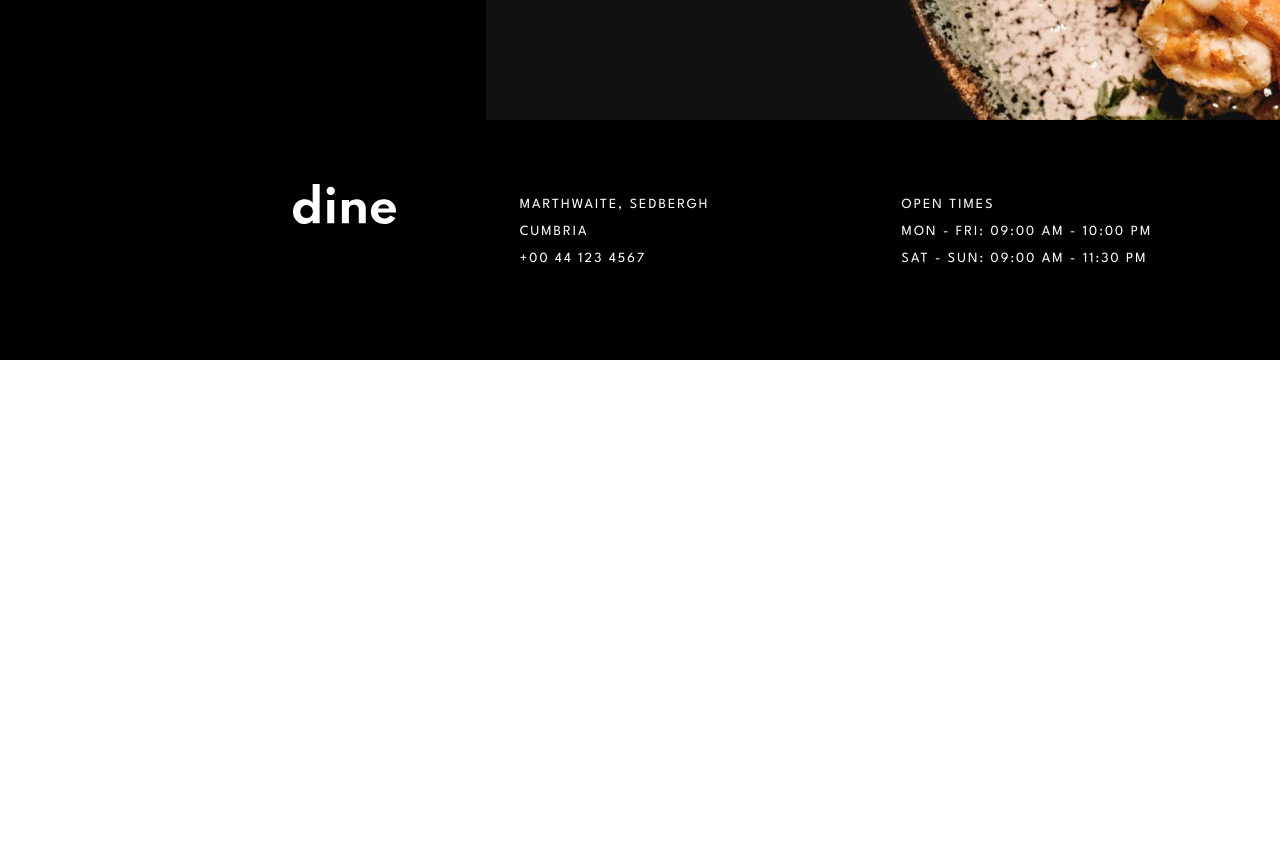
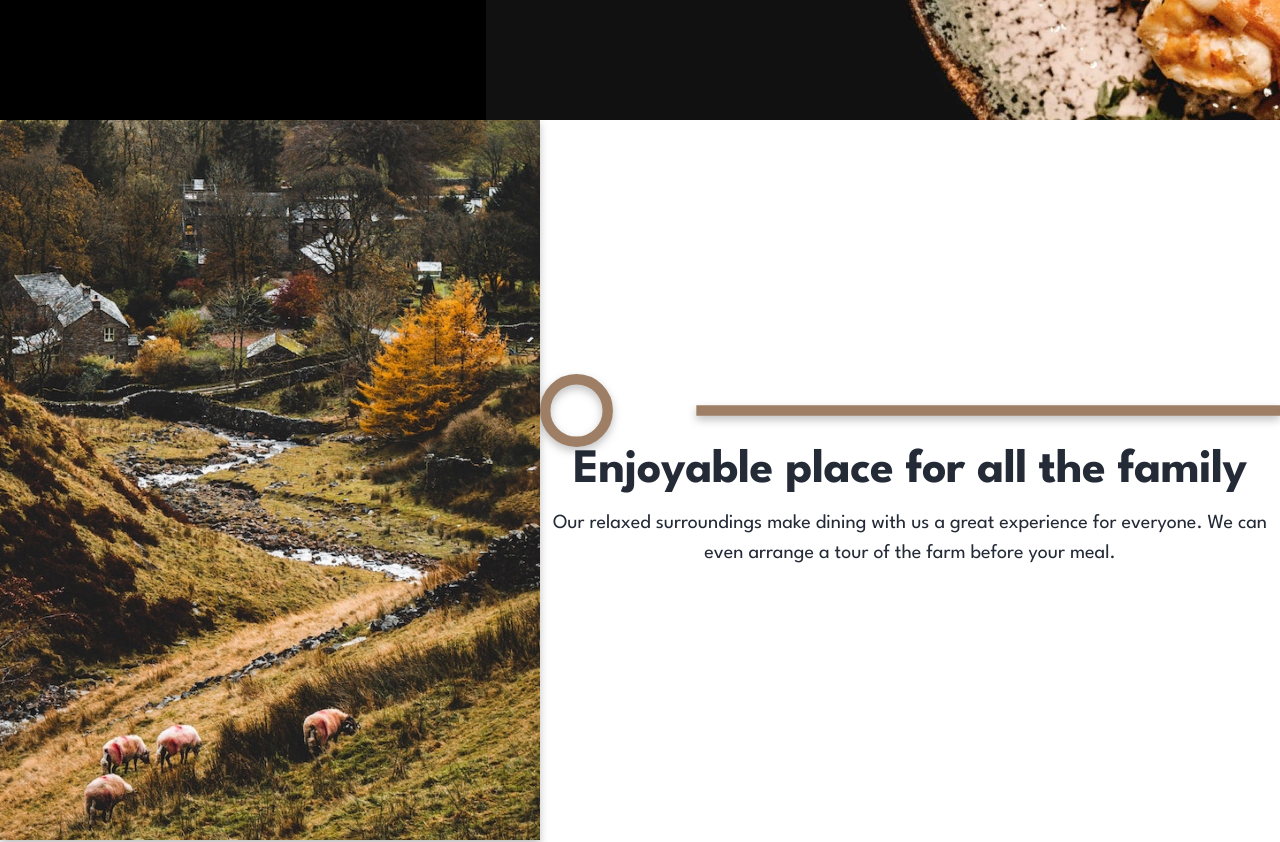
Before and after one commit to DKapteyn/restaurant-site, a Next.js app: page / in a window 1280 px wide. Shown: the part 700-1542 px from the top of the page. Before the commit the page ends 1060 px from the top, so only its background shows below. Built offline with nearby package versions, Linux system fonts and the light colour scheme.

Commit message:
added secondaryPic Component and started styling

```diff
--- /dev/null
+++ b/components/homepage/SecondaryPic.tsx
@@ -0,0 +1,47 @@
+import React from "react";
+import { SecondaryPicT } from "../../types";
+import s from "../../styles/HomePageStyles/SecondaryPic.module.scss";
+
+export default function SecondaryPic({
+  imageNameDesk,
+  imageNameTab,
+  imageNameMob,
+  altName,
+  mainText,
+  subText,
+}: SecondaryPicT) {
+  return (
+    <div className={s.mainContainer}>
+      <div>
+        <img
+          className={` ${s.mainImageDesk} ${s.image}`}
+          src={imageNameDesk}
+          alt={altName}
+        />
+        <img
+          className={` ${s.mainImageTab} ${s.image}`}
+          src={imageNameTab}
+          alt={altName}
+        />
+        <img
+          className={` ${s.mainImageMob} ${s.image}`}
+          src={imageNameMob}
+          alt={altName}
+        />
+      </div>
+
+      <div className={s.subContainer}>
+        <img
+          className={s.image}
+          src=".\images\patterns\pattern-divide.svg"
+          alt="divider"
+        />
+
+        <div className={s.textContainer}>
+          <h2 className={s.mainText}>{mainText}</h2>
+          <h3 className={s.subText}>{subText}</h3>
+        </div>
+      </div>
+    </div>
+  );
+}
--- a/pages/index.tsx
+++ b/pages/index.tsx
@@ -3,6 +3,7 @@ import Head from "next/head";
 import styles from "../styles/Home.module.scss";
 import Layout from "../components/shared/Layout";
 import HeroHome from "../components/homepage/HeroHome";
+import SecondaryPic from "../components/homepage/SecondaryPic";
 
 export const SCREEN_SIZE = { sm: "640px", md: "768px", lg: "1024px" };
 
@@ -15,6 +16,15 @@ const Home: NextPage = () => {
       </Head>
       <Layout>
         <HeroHome />
+        <SecondaryPic
+          imageNameDesk=".\images\homepage\enjoyable-place-desktop@2x.jpg"
+          imageNameTab=".\images\homepage\enjoyable-place-tablet@2x.jpg"
+          imageNameMob=".\images\homepage\enjoyable-place-mobile@2x.jpg"
+          altName="sheep"
+          mainText="Enjoyable place for all the family"
+          subText="Our relaxed surroundings make dining with us a great experience for everyone. We can even arrange
+          a tour of the farm before your meal."
+        />
       </Layout>
     </div>
   );
--- /dev/null
+++ b/styles/HomePageStyles/SecondaryPic.module.scss
@@ -0,0 +1,102 @@
+@use "styles/_utils/screen.module";
+
+.mainContainer {
+  display: flex;
+  @include screen.desktop {
+    align-items: center;
+  }
+
+  @include screen.mobileAndTablet {
+    flex-direction: column;
+    align-items: center;
+  }
+}
+
+.subContainer {
+  display: flex;
+  flex-direction: column;
+  align-content: center;
+  color: #242b37;
+  @include screen.mobile {
+    align-items: center;
+    width: 32.7rem;
+    height: 214rem;
+  }
+}
+
+.textContainer {
+  display: flex;
+  flex-direction: column;
+  align-items: center;
+  text-align: center;
+}
+
+.mainText {
+  font-weight: 700;
+  margin: 0px 0px;
+
+  @include screen.desktop {
+    font-size: 48px;
+    line-height: 48px;
+    letter-spacing: -0.5px;
+  }
+  @include screen.mobile {
+    width: 24rem;
+    font-size: 3.2rem;
+    line-height: 4rem;
+    letter-spacing: -0.4px;
+    margin-top: 3.6rem;
+  }
+}
+
+.subText {
+  font-weight: 400;
+
+  @include screen.desktop {
+    font-size: 2rem;
+    line-height: 3rem;
+    margin-top: 1.3rem;
+  }
+  @include screen.mobile {
+    font-size: 1.6rem;
+    line-height: 2.6rem;
+  }
+}
+
+.image {
+  filter: drop-shadow(0px 4px 4px rgba(0, 0, 0, 0.25));
+}
+
+.mainImageDesk {
+  @include screen.desktop {
+    height: 72rem;
+    width: 54rem;
+  }
+  @include screen.mobileAndTablet {
+    display: none;
+  }
+}
+
+.mainImageTab {
+  @include screen.tablet {
+    height: 36rem;
+    width: 57.3rem;
+  }
+  @include screen.mobile {
+    display: none;
+  }
+  @include screen.desktop {
+    display: none;
+  }
+}
+
+.mainImageMob {
+  @include screen.mobile {
+    height: 32.7rem;
+    width: 40rem;
+    margin-bottom: 4.8rem;
+  }
+  @include screen.tabletAndDesktop {
+    display: none;
+  }
+}
```
Also changed, not shown: types.ts (+9 -0 lines).
